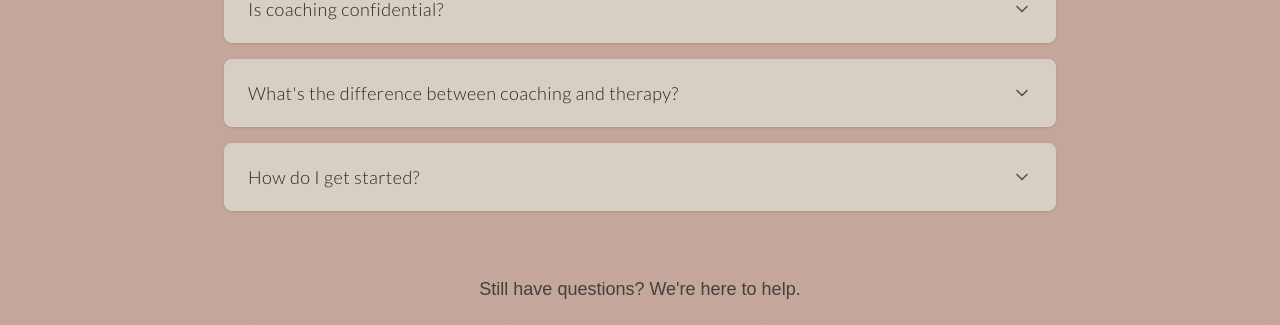
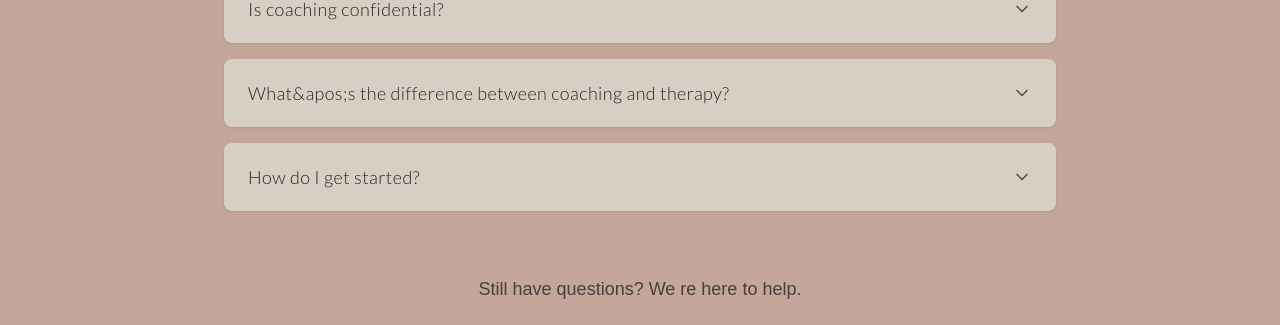
Before and after one commit to wpradere/fisioterap-web, a Next.js app: page /faq in a window 1280 px wide. Shown: the part 586-911 px from the top of the page. Built offline with nearby package versions, Linux system fonts and the light colour scheme; a web font is replaced by a local one.

Commit message:
se modifica faq iformacion con error

```diff
--- a/src/app/contact/page.tsx
+++ b/src/app/contact/page.tsx
@@ -1,6 +1,6 @@
 import React from "react";
 import Image from "next/image";
-import { Video, MessageCircle, Phone, Hand, Activity } from "lucide-react";
+import { Video, MessageCircle} from "lucide-react";
 import Link from "next/link";
 
 export default function Page() {
--- a/src/app/faq/page.tsx
+++ b/src/app/faq/page.tsx
@@ -20,7 +20,7 @@ const [openIndex, setOpenIndex] = useState<number | null>(null);
       answer: "Yes, absolutely. All coaching sessions are completely confidential. We maintain strict privacy standards to ensure you feel safe and comfortable sharing openly during our work together."
     },
     {
-      question: "What's the difference between coaching and therapy?",
+      question: "What&apos;s the difference between coaching and therapy?",
       answer: "While both are valuable, coaching focuses on the present and future, helping you achieve specific goals and develop practical skills. Therapy often addresses past experiences and clinical mental health concerns. Coaching is action-oriented and goal-focused."
     },
     {
@@ -83,7 +83,7 @@ const [openIndex, setOpenIndex] = useState<number | null>(null);
         {/* Call to Action */}
         <div className="mt-12 sm:mt-16 text-center">
           <p className="text-stone-700 mb-6 text-base sm:text-lg">
-            Still have questions? We're here to help.
+            Still have questions? We re here to help.
           </p>
           <div className="flex flex-col sm:flex-row gap-4 justify-center items-center">
             <button className="px-8 py-3 bg-stone-600 text-white rounded-md hover:bg-stone-700 transition-colors duration-300 font-light w-full sm:w-auto">
--- a/src/app/page.tsx
+++ b/src/app/page.tsx
@@ -1,19 +1,16 @@
 "use client";
 
-import { useEffect, useState } from "react";
-
-import { Video, MessageCircle, Phone, Hand, Activity } from "lucide-react";
+import { useEffect } from "react";
+import { Video, MessageCircle} from "lucide-react";
 import Image from "next/image";
 
 import Link from "next/link";
 import FlyingLeaves from "@/components/FlyingLeaves";
 
 export default function Home() {
-  const [isMenuOpen, setIsMenuOpen] = useState(false);
+
 
   const whatsappNumber = "+971505206141";
-  const zoomLink =
-    "https://us02web.zoom.us/j/86180541699?pwd=mjVzy7Lnd7iiNltevbZQzU8cujsc22.1";
 
   useEffect(() => {
     // Script de SimplePractice
@@ -29,15 +26,12 @@ export default function Home() {
 
   return (
     <div>
-
-      {/* Hero Section */}
       <section className="bg-linear-to-br from-soft-clay to-soft-clay py-16">
-
         <div className="max-w-7xl mx-auto px-5">
           <div className="grid md:grid-cols-2 gap-12 items-center">
-                  <div className=" opacity-25 absolute inset-0 overflow-hidden pointer-events-none">
-          <FlyingLeaves />
-        </div>
+            <div className=" opacity-25 absolute inset-0 overflow-hidden pointer-events-none">
+              <FlyingLeaves />
+            </div>
             <div>
               <h1 className="text-4xl md:text-5xl font-bold text-sand mb-4 leading-tight">
                 Recover your well-being
@@ -82,8 +76,6 @@ export default function Home() {
           </div>
         </div>
       </section>
-
-
     </div>
   );
 }
--- a/src/app/services/page.tsx
+++ b/src/app/services/page.tsx
@@ -1,7 +1,7 @@
 import React from "react";
 import { Video, Hand, Activity,ShieldUser } from "lucide-react";
 import Link from "next/link";
-import { User } from "lucide-react";
+
 
 export default function page() {
   return (
--- a/src/components/footer.tsx
+++ b/src/components/footer.tsx
@@ -1,5 +1,4 @@
 import Link from "next/link";
-import React, { useState } from "react";
 
 export default function Footer() {
   const socialLinks = [
```
Also changed, not shown: src/components/nav.tsx (+1 -7 lines).
